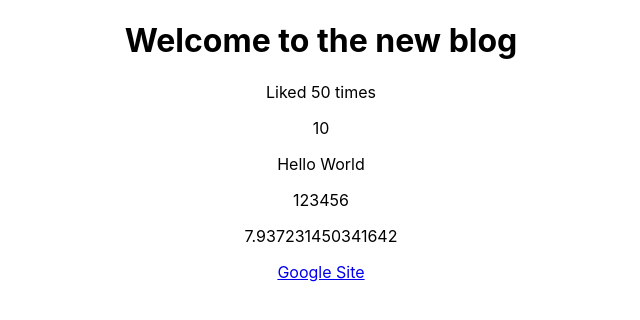
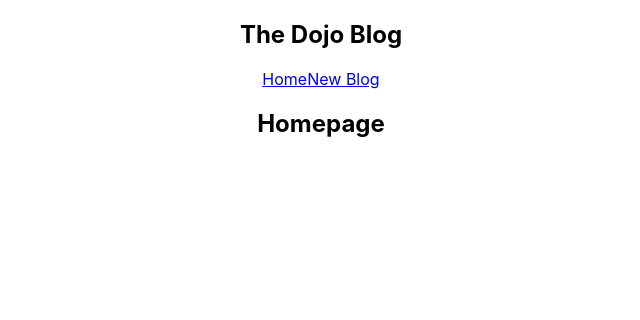
Before and after one commit to ibotchori/dojo-blog-react, a React (Create React App) app: page / in a window 1280 px wide. Shown: the top 320 px of the page, without its empty margins (319-959 px from the left). Built offline with nearby package versions, Linux system fonts and the light colour scheme.

Commit message:
Multiple Components

```diff
--- a/src/App.js
+++ b/src/App.js
@@ -1,23 +1,13 @@
 import './App.css';
+import Navbar from './Navbar'
+import Home from './Home'
 
 function App() {
-  const title = 'Welcome to the new blog'  // <-- create variable
-  const likes = 50
-  /* const person = { name: "John", age: 30 } */
-  const link = "http://www.google.com"
-
   return (
     <div className="App">
-      <div className="content"> {/* use the variable */}
-        <h1>{title}</h1>
-        <p>Liked {likes} times</p>
-        {/*  <p>{persom}</p> */}
-        <p>{10}</p>
-        <p>{"Hello World"}</p>
-        <p>{[1, 2, 3, 4, 5, 6]}</p>
-        <p>{Math.random() * 10}</p>
-
-        <a href={link}>Google Site</a>
+      <Navbar />
+      <div className="content">
+        <Home />
       </div>
     </div>
   );
--- /dev/null
+++ b/src/Home.js
@@ -0,0 +1,9 @@
+const Home = () => {
+    return (
+        <div className="home">
+            <h2>Homepage</h2>
+        </div>
+    )
+}
+
+export default Home
--- /dev/null
+++ b/src/Navbar.js
@@ -0,0 +1,14 @@
+const Navbar = () => {
+    return (
+        <nav>
+            <h1>The Dojo Blog</h1>
+            <div className="linsk">
+                <a href="/">Home</a>
+                <a href="/create">New Blog</a>
+            </div>
+
+        </nav>
+    )
+}
+
+export default Navbar
```
